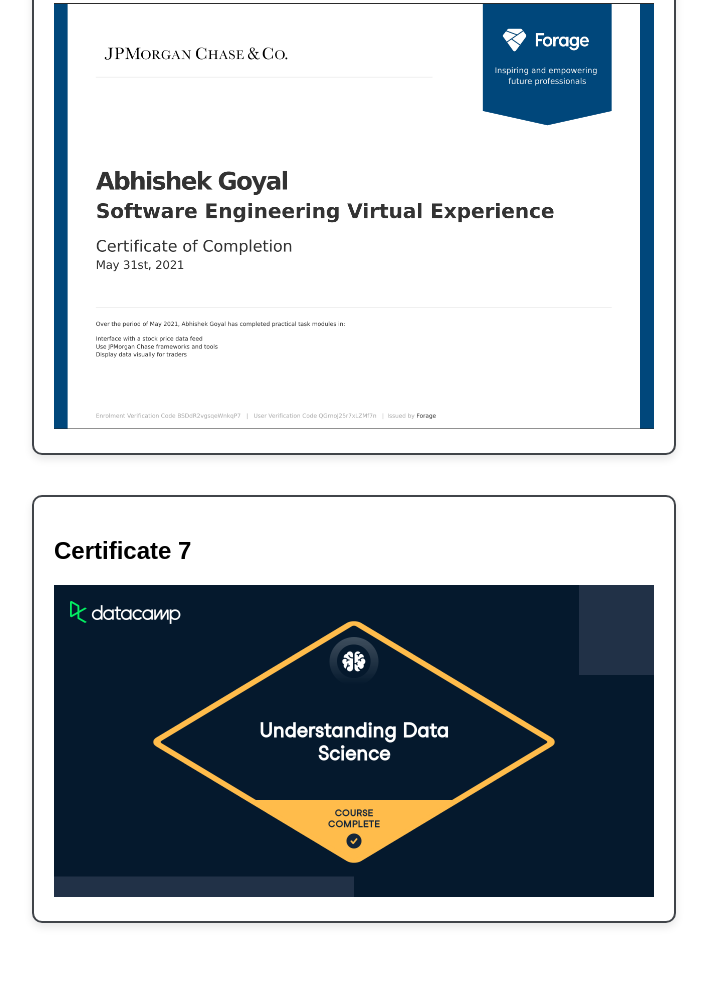
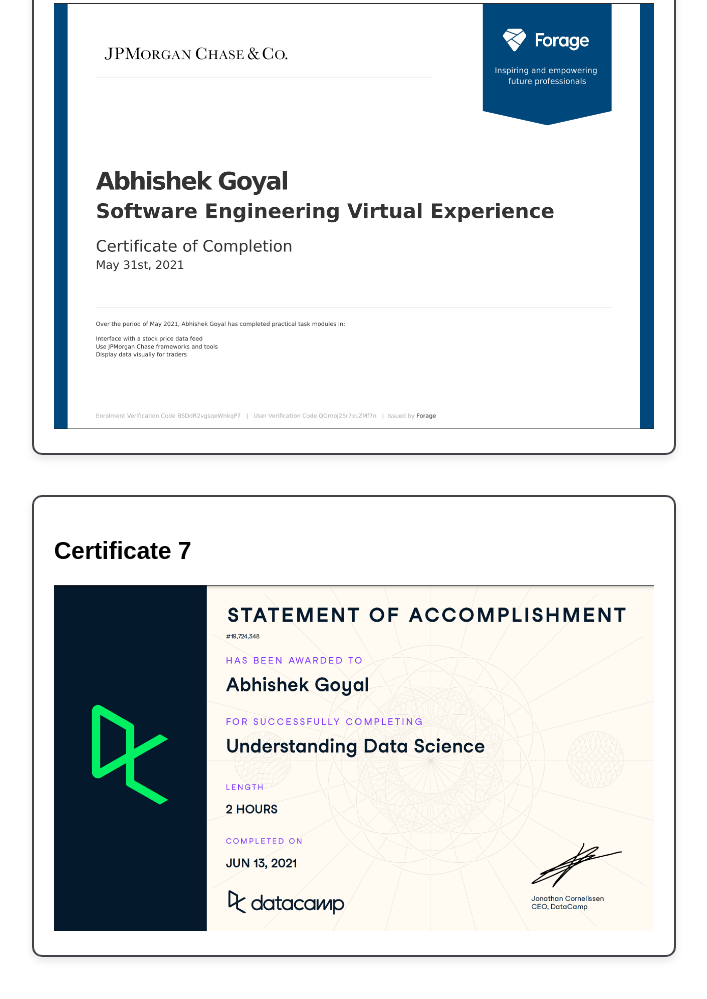
Before and after one commit to abhishekgoyal17/certifications, a plain HTML site: page index.html in a window 1280 px wide. Shown: the part 3315-4314 px from the top of the page, without its empty margins (286-993 px from the left). Drawn offline with nearby package versions, Linux system fonts and the light colour scheme.

Commit message:
Update index.html

```diff
--- a/index.html
+++ b/index.html
@@ -144,7 +144,7 @@
       </div>
     <div class="cert-card" data-aos="fade-up" data-aos-delay="300" onclick="openModal('modal7')">
         <h2>Certificate 7</h2>
-        <img src="Images/datascience.png" alt="Certificate 4">
+        <img src="Images/data.png" alt="Certificate 4">
       </div>
   </section>
 
@@ -218,7 +218,7 @@
       <span class="close" onclick="closeModal('modal7')">&times;</span>
       <h2>Certificate 7 Details</h2>
       <a href="https://www.datacamp.com/completed/statement-of-accomplishment/course/1c0711218ec945f3dda9890bed14ceadb4629996" target="_blank">
-        <img src="Images/datascience.png" alt="Certificate 7" style="width:100%; height:auto;">
+        <img src="Images/data.png" alt="Certificate 7" style="width:100%; height:auto;">
       </a>
     </div>
   </div>
```
